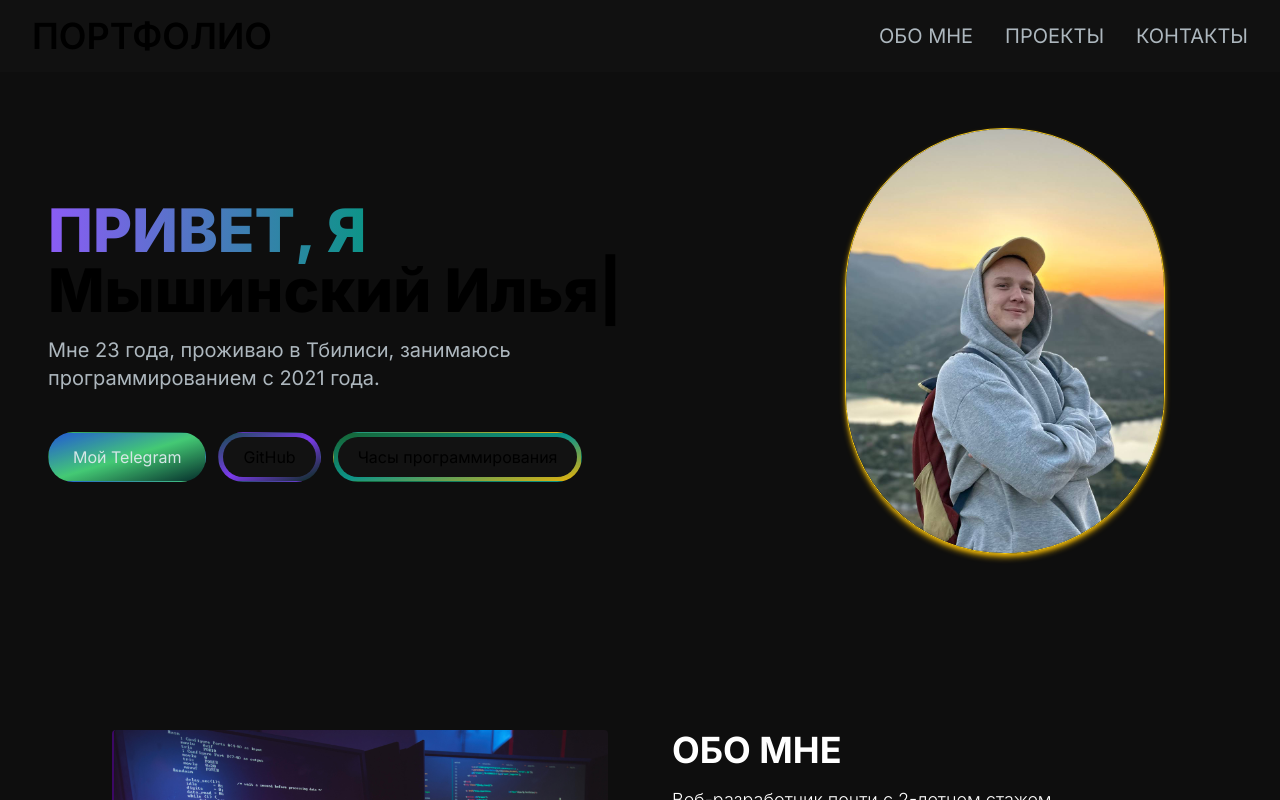
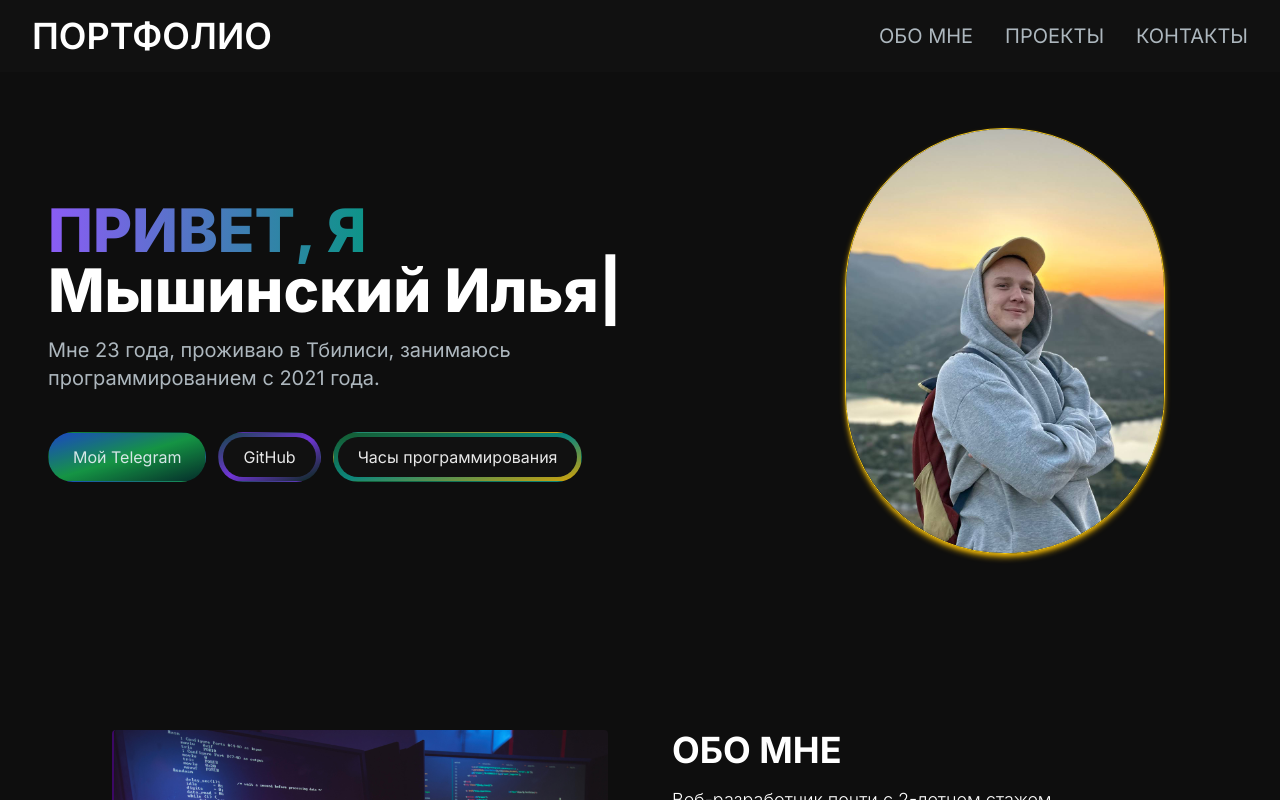
Before and after one commit to MyshinskyIlya/next-portfolio-app, a Next.js app: page / in a window 1280 px wide. Shown: the top 800 px of the page. Built offline with nearby package versions, Linux system fonts and the light colour scheme.

Commit message:
Lite text color fix

```diff
--- a/src/app/page.js
+++ b/src/app/page.js
@@ -7,7 +7,7 @@ import ProjectsSection from "@/components/ProjectsSection";
 
 export default function Home() {
     return (
-        <main className="flex min-h-screen flex-col bg-[#0e0e0e]">
+        <main className="flex min-h-screen flex-col bg-[#0e0e0e] text-white">
             <Navbar></Navbar>
             <div className="container mx-auto px-12 py-4 mt-24 overflow-hidden">
                 <HeroSection></HeroSection>
--- a/src/components/HeroSection.jsx
+++ b/src/components/HeroSection.jsx
@@ -45,7 +45,7 @@ const HeroSection = () => {
                         <Link href={"https://t.me/bvllone"} target="_blank">
                             <button
                                 className="px-6 py-3 rounded-full w-full sm:w-fit mr-0 md:mr-3 lg:mr-0
-                             bg-gradient-to-br from-blue-600 via-green-400 to-teal-950 text-cyan-50 border border-transparent opacity-90 hover:opacity-100"
+                             bg-gradient-to-br from-blue-700 via-green-600 to-teal-950 text-cyan-50 border border-transparent opacity-90 hover:opacity-100"
                             >
                                 Мой Telegram
                             </button>
@@ -54,7 +54,7 @@ const HeroSection = () => {
                             href={"https://github.com/MyshinskyIlya"}
                             target="_blank"
                         >
-                            <button className="px-1 py-1 rounded-full w-full sm:w-fit bg-gradient-to-br from-teal-900 via-violet-600 to-green-950 hover:bg-zinc-900 border border-transparent mt-4">
+                            <button className="px-1 py-1 rounded-full w-full sm:w-fit bg-gradient-to-br from-teal-900 via-violet-600 to-green-950 hover:bg-zinc-900 border border-transparent mt-4 opacity-90 hover:opacity-100">
                                 <span className="block bg-[#121212] hover:bg-slate-950 rounded-full px-5 py-2">
                                     GitHub
                                 </span>
@@ -64,7 +64,7 @@ const HeroSection = () => {
                             href={"https://t.me/myprogramminghours"}
                             target="_blank"
                         >
-                            <button className="px-1 py-1 rounded-full w-full sm:w-fit bg-gradient-to-br from-green-800 via-teal-600 to-yellow-500 hover:bg-zinc-900 border border-transparent mt-4">
+                            <button className="px-1 py-1 rounded-full w-full sm:w-fit bg-gradient-to-br from-green-800 via-teal-600 to-yellow-500 hover:bg-zinc-900 border border-transparent mt-4 opacity-90 hover:opacity-100">
                                 <span className="block bg-[#121212] hover:bg-slate-950 rounded-full px-5 py-2">
                                     Часы программирования
                                 </span>
```
